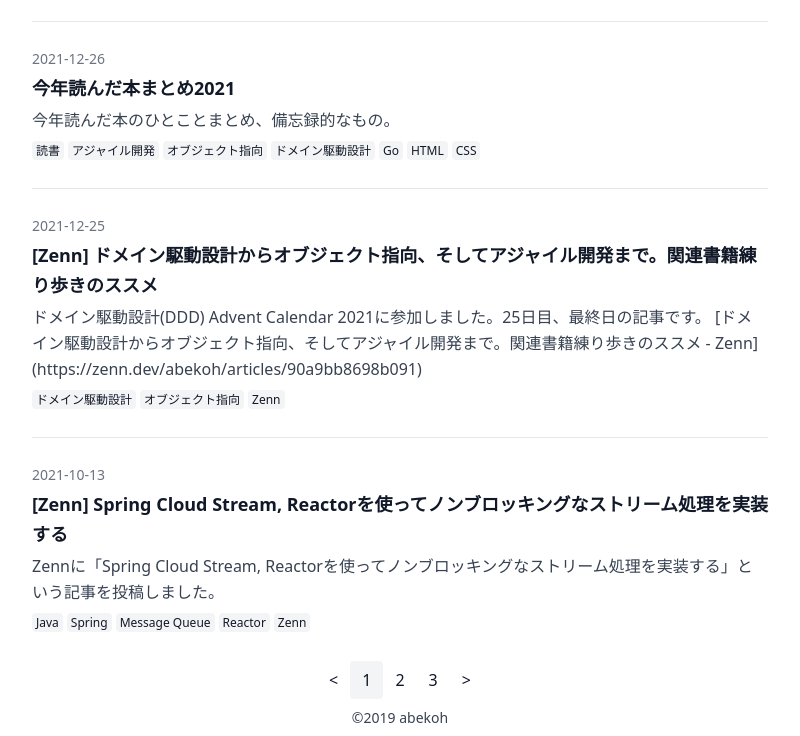
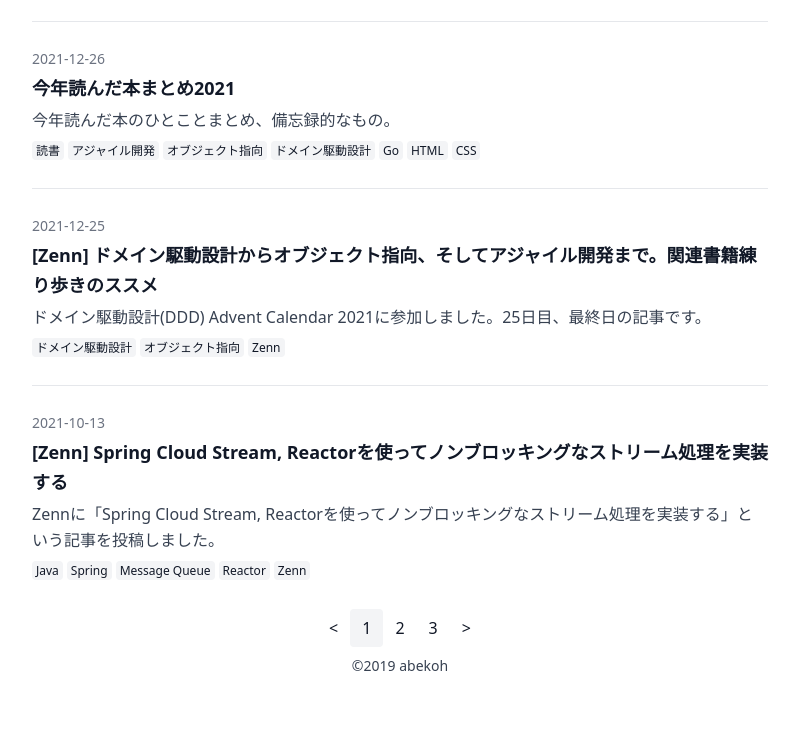
Before and after one commit to abekoh/blog-v3, an Astro site: page /posts/page/1 in a window 1280 px wide. Shown: the part 1390-2126 px from the top of the page, without its empty margins (240-1040 px from the left). After the commit the page ends 2074 px from the top, so only its background shows below. Built offline with nearby package versions, Linux system fonts and the light colour scheme; Astro itself is replaced by a stand-in of ours; some packages are replaced by stand-ins of ours.

Commit message:
fix: summary

```diff
--- a/src/content/posts/ddd-and-others-books.md
+++ b/src/content/posts/ddd-and-others-books.md
@@ -1,8 +1,6 @@
 ---
 title: '[Zenn] ドメイン駆動設計からオブジェクト指向、そしてアジャイル開発まで。関連書籍練り歩きのススメ'
-summary: 'ドメイン駆動設計(DDD) Advent Calendar 2021に参加しました。25日目、最終日の記事です。
-
-[ドメイン駆動設計からオブジェクト指向、そしてアジャイル開発まで。関連書籍練り歩きのススメ - Zenn](https://zenn.dev/abekoh/articles/90a9bb8698b091)'
+summary: 'ドメイン駆動設計(DDD) Advent Calendar 2021に参加しました。25日目、最終日の記事です。'
 categories: ['tech']
 tags: ['ddd','oop','zenn']
 publishedAt: 2021-12-25T04:37:00.000Z
```
